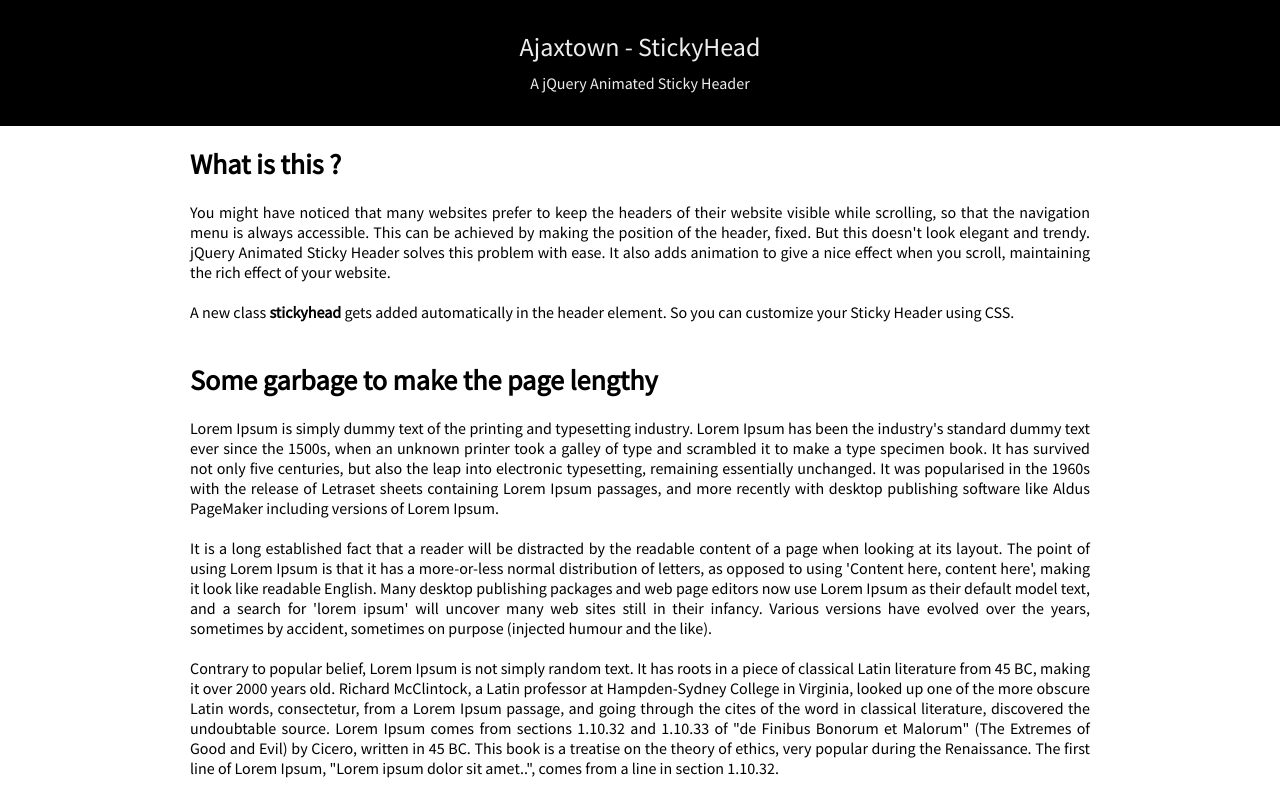
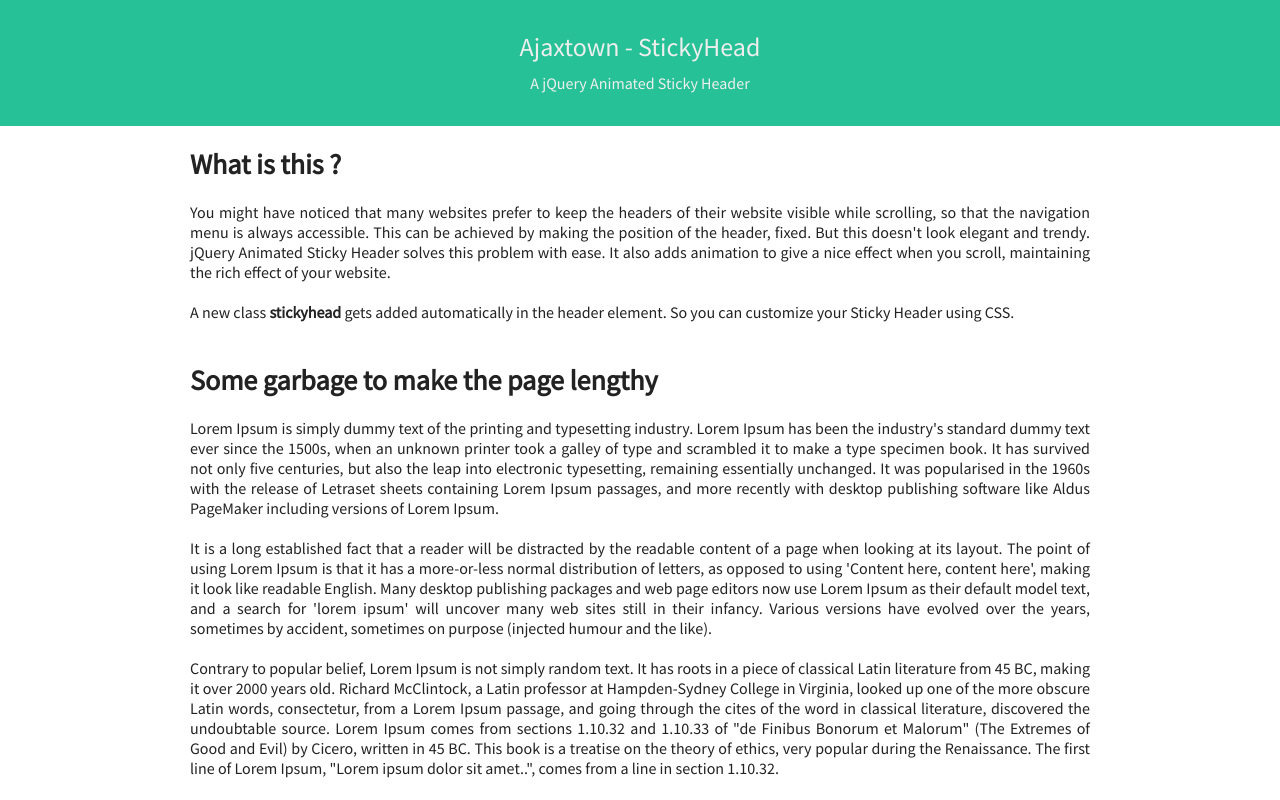
Before and after one commit to abhisaha1/stickyheader, a website: page app/index.html in a window 1280 px wide. Shown: the top 800 px of the page. Drawn offline with nearby package versions, Linux system fonts and the light colour scheme; files that its build step writes are made by us from their sources.

Commit message:
Color change

```diff
--- a/app/index.html
+++ b/app/index.html
@@ -21,6 +21,7 @@
 			body{
 				font-family: 'Source Sans Pro', sans-serif;
 				font-size: 16px;
+				color: #222;
 			}
 			#container {
 
@@ -29,7 +30,7 @@
 
 			}
 			#header {
-				background: none repeat scroll 0 0 #000;
+				background: none repeat scroll 0 0 #26C196;
 				width: 100%;
 				padding: 30px 0;
 				text-align:center;
```
